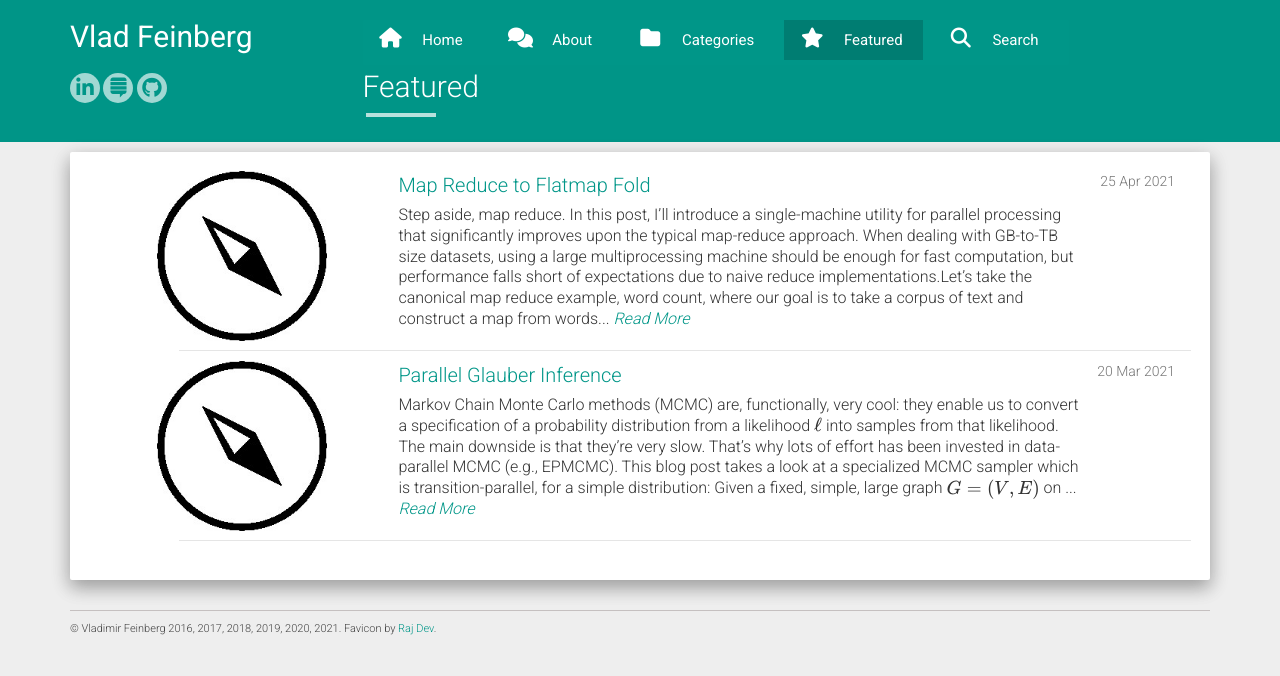
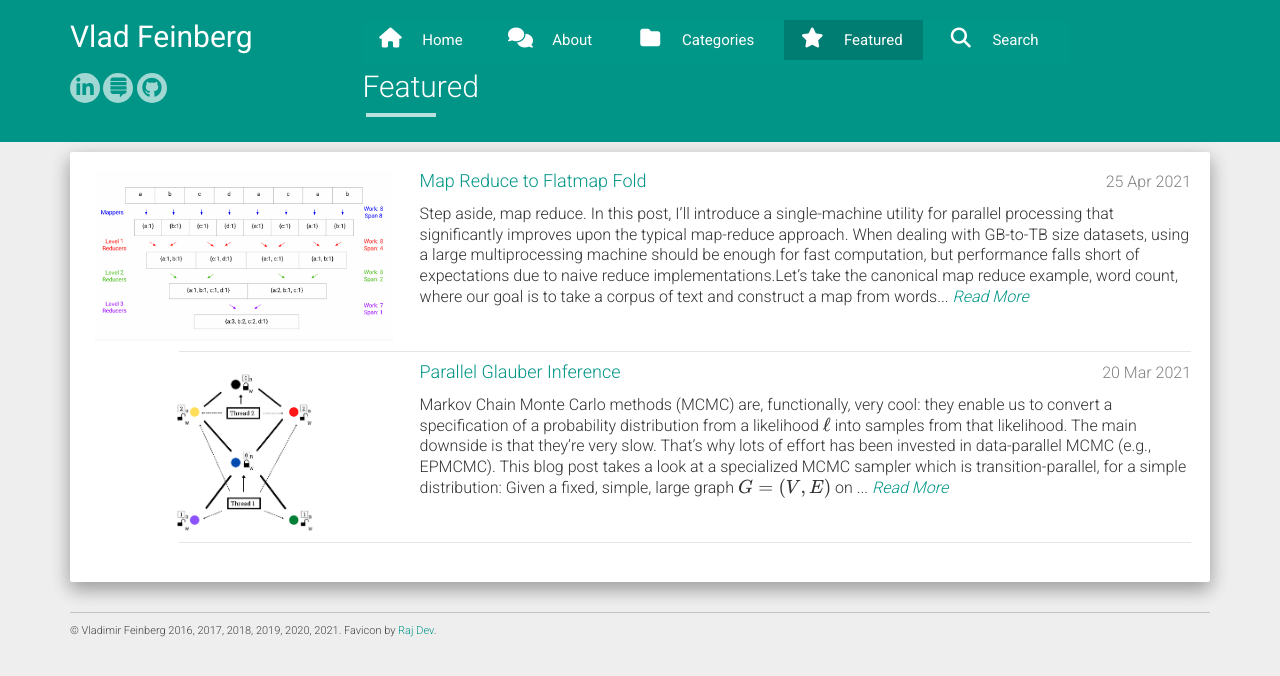
Before and after one commit to vlad17/vlad17.github.io, a Jekyll site: the page built from featured.md, in a window 1280 px wide. Shown: the top 676 px of the page. Built offline with Jekyll 4.4.1, drawn with Linux system fonts in a browser that asks for light colours; nearby versions of some CDN libraries; formulas are drawn with MathJax 3.

Commit message:
fixed list items date CSS for featured page

```diff
--- a/_layouts/featured.html
+++ b/_layouts/featured.html
@@ -6,7 +6,12 @@ title: Featured posts
     <div class="list-group">
         {% for post in site.posts %}
         {% if post.is_featured_post == true %}
-        <div class="list-group-item">
+        {% comment%}
+        vyom: 210628
+        upwork project: https://www.upwork.com/ab/f/contracts/27412710
+        removed the use of Bootstrap class by adding 1 to its name to make sure full width content can be displayed
+        {% endcomment %}
+        <div class="list-group-item1">
             <div class="row-content vyom-blog-archive-post-container">
                 {% comment %}
                 vyom: 210623
@@ -20,16 +25,22 @@ title: Featured posts
                 <div class="vyom-featured-image-container">
                     <a href="{{ post.url | prepend: site.baseurl }}">
                         <img alt="{{ post.title }} featured image"
-                            src="{% if post.feature_image %}{{ post.feature_image }}{% else %}{{ site.featured_image }}{% endif %}">
+                            src="{% if post.featured_image %}{% if post.featured_image contains 'https://' %}{{ post.featured_image }}{% else %}{{ site.baseurl }}{{ post.featured_image }}{% endif %}{% else %}{% if site.featured_image contains 'https://' %}{{ site.featured_image }}{% else %}{{ site.baseurl }}{{ site.featured_image }}{% endif %}{% endif %}">
                     </a>
                 </div>
                 {% comment %}
                 Post excerpt container
                 {% endcomment%}
                 <div class="vyom-blog-excerpt-container">
+                    {% comment %}
+                    removing date from grid
                     <div class="least-content">{{ post.date | date_to_string }}</div>
-                    <h4 class="list-group-item-heading"><a href="{{ post.url | prepend: site.baseurl }}">{{ post.title
-                            }}</a></h4>
+                    {% endcomment %}
+                    <div class="vyom-list-item-meta-container">
+                        <h4 class="list-group-item-heading vyom-list-item-heading"><a
+                                href="{{ post.url | prepend: site.baseurl }}">{{ post.title }}</a></h4>
+                        <p class="vyom-list-item-date">{{ post.date | date_to_string }}</p>
+                    </div>
 
                     {% comment %}
                     vyom: 210623
@@ -52,8 +63,7 @@ title: Featured posts
                         {% else %}
                         <p class="list-group-item-text">{{ post.content | strip_html | strip_newlines | truncate: 500 }}
                             <span class="vyom-read-more-button"><a href="{{ post.url | prepend: site.baseurl }}">Read
-                                    More</a></span>
-                        </p>
+                                    More</a></span></p>
                         {% endif %}
                     </div>
                 </div>
@@ -63,46 +73,4 @@ title: Featured posts
         {% endif %}
         {% endfor %}
     </div>
-
-
-    <!-- Pagination links -->
-    {% if paginator.total_pages > 1 %}
-    <ul class="pager">
-        {% if paginator.previous_page %}
-        <li class="previous">
-            <a href="{{ paginator.previous_page_path | prepend: site.baseurl | replace: '//', '/' }}">&laquo;</a>
-        </li>
-        {% else %}
-        <li class="previous disabled"><span aria-hidden="true">&laquo;</span></li>
-        {% endif %}
-
-        <li><a href="/">First</a></li>
-
-        {% for page in (1..paginator.total_pages) %}
-        {% if page == paginator.page %}
-        <li class="active">
-            <a>{{ page }}<span class="sr-only">(current)</span></a>
-        </li>
-        {% elsif page == 1 %}
-        <li><a href="/">{{ page }}</a></li>
-        {% else %}
-        <li>
-            <a href="{{ site.paginate_path | prepend: site.baseurl | replace: '//', '/' | replace: ':num', page }}">{{
-                page
-                }}</a>
-        </li>
-        {% endif %}
-        {% endfor %}
-
-        <li><a href="/page{{ paginator.total_pages }}/">Last</a></li>
-
-        {% if paginator.next_page %}
-        <li class="next">
-            <a href="{{ paginator.next_page_path | prepend: site.baseurl | replace: '//', '/' }}">&raquo;</a>
-        </li>
-        {% else %}
-        <li class="next disabled"><span>&raquo;</span></li>
-        {% endif %}
-    </ul>
-    {% endif %}
 </div>
--- a/static/css/vyom.scss
+++ b/static/css/vyom.scss
@@ -92,6 +92,8 @@ li.current-menu-item::before {
 }
 .vyom-blog-archive-post-container {
     .vyom-featured-image-container {
+        // give space from bottom separator
+        margin-bottom: 10px;
         img {
             // center align smaller images
             margin: auto auto;
@@ -105,4 +107,25 @@ li.current-menu-item::before {
 .vyom-date {
     // make date less prominent
     color: #808080;
+    float: left;
 }
+
+.vyom-list-item-meta-container {
+    .vyom-list-item-date {
+        color: #808080;
+    }
+    @media (min-width: 1200px) {
+        overflow: auto;
+        ::after {
+            content: "";
+            clear: both;
+            display: table;
+        }
+        .vyom-list-item-heading {
+            float: left;
+        }
+        .vyom-list-item-date {
+            float: right;
+        }
+    }
+}
```
Also changed, not shown: other parts of _layouts/featured.html (+1 -1 lines), index.html (+12 -4 lines).
